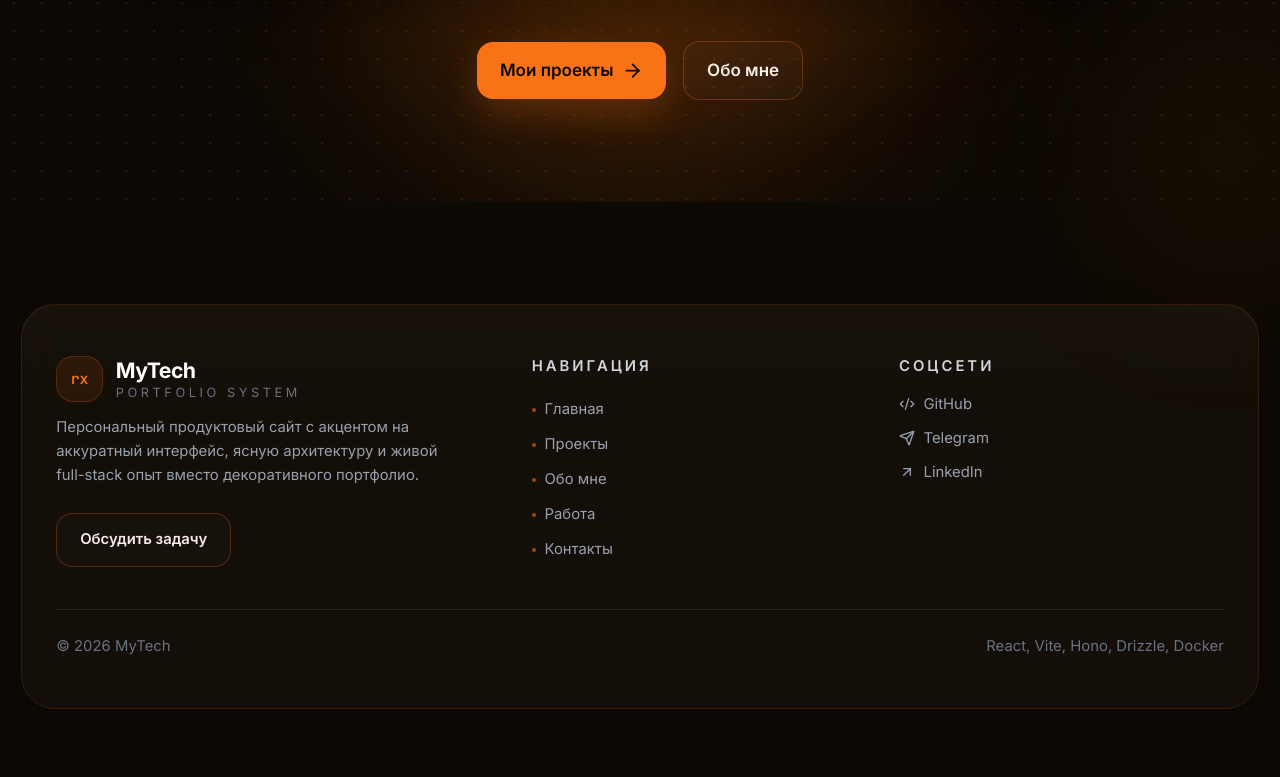
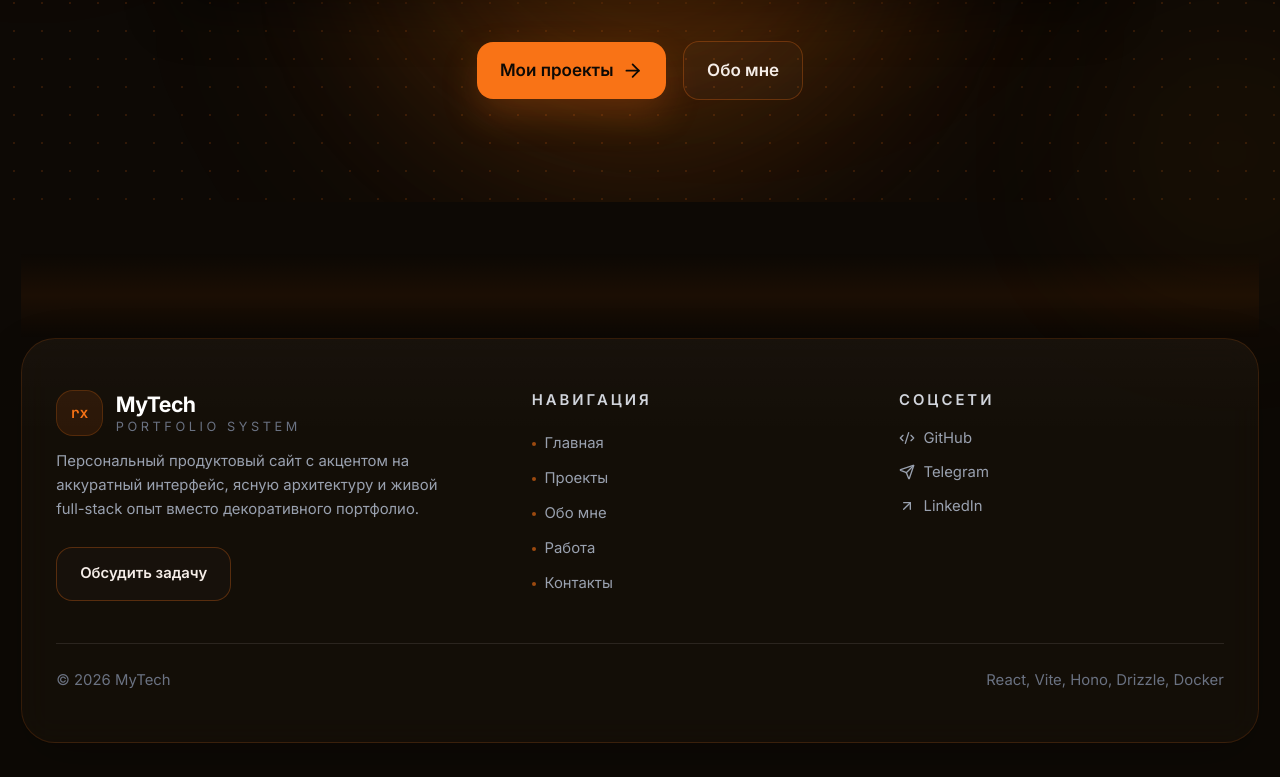
Before and after one commit to rxritet/MyTech, a React (Vite) app in the folder frontend/: page / in a window 1280 px wide. Shown: the part 543-1320 px from the top of the page. Before the commit the page ends 1286 px from the top, so only its background shows below. Built offline with nearby package versions, Linux system fonts and the light colour scheme; no server answers.

Commit message:
style(footer): adjust footer margin and add gradient background style(projects): simplify admin project buttons layout

```diff
--- a/frontend/src/components/layout/Footer.tsx
+++ b/frontend/src/components/layout/Footer.tsx
@@ -31,7 +31,11 @@ export default function Footer() {
   const year = new Date().getFullYear();
 
   return (
-    <footer className="mt-20 px-3 pb-8 pt-4 md:px-5">
+    <footer className="mt-8 px-3 pb-8 pt-4 md:px-5">
+      <div
+        aria-hidden="true"
+        className="max-w-[86rem] mx-auto h-20 bg-gradient-to-b from-transparent via-orange-500/6 to-transparent"
+      />
       <div className="surface-panel max-w-[86rem] mx-auto rounded-[2rem] px-5 py-10 md:px-8 md:py-12">
         <div className="grid grid-cols-1 md:grid-cols-[1.2fr_0.9fr_0.9fr] gap-10">
           {/* Col 1 — Brand info */}
--- a/frontend/src/pages/ProjectsPage.tsx
+++ b/frontend/src/pages/ProjectsPage.tsx
@@ -151,20 +151,12 @@ export default function ProjectsPage() {
             Нажми на проект, чтобы узнать подробности.
           </p>
           {isAdmin && (
-            <div className="flex flex-wrap justify-center gap-3">
             <button
               onClick={() => navigate("/projects/add")}
               className="inline-flex items-center gap-2 px-5 py-2.5 bg-orange-600 hover:bg-orange-500 rounded-lg text-white text-sm font-semibold transition"
             >
               <Plus size={16} /> Добавить проект
             </button>
-              <button
-                onClick={() => navigate("/admin/stack")}
-                className="inline-flex items-center gap-2 px-5 py-2.5 border border-gray-700 bg-gray-900/60 hover:bg-gray-800 rounded-lg text-gray-200 text-sm font-semibold transition"
-              >
-                Управление стеком
-              </button>
-            </div>
           )}
         </div>
 
```
Lines whose indentation alone changed are shown as unchanged.
